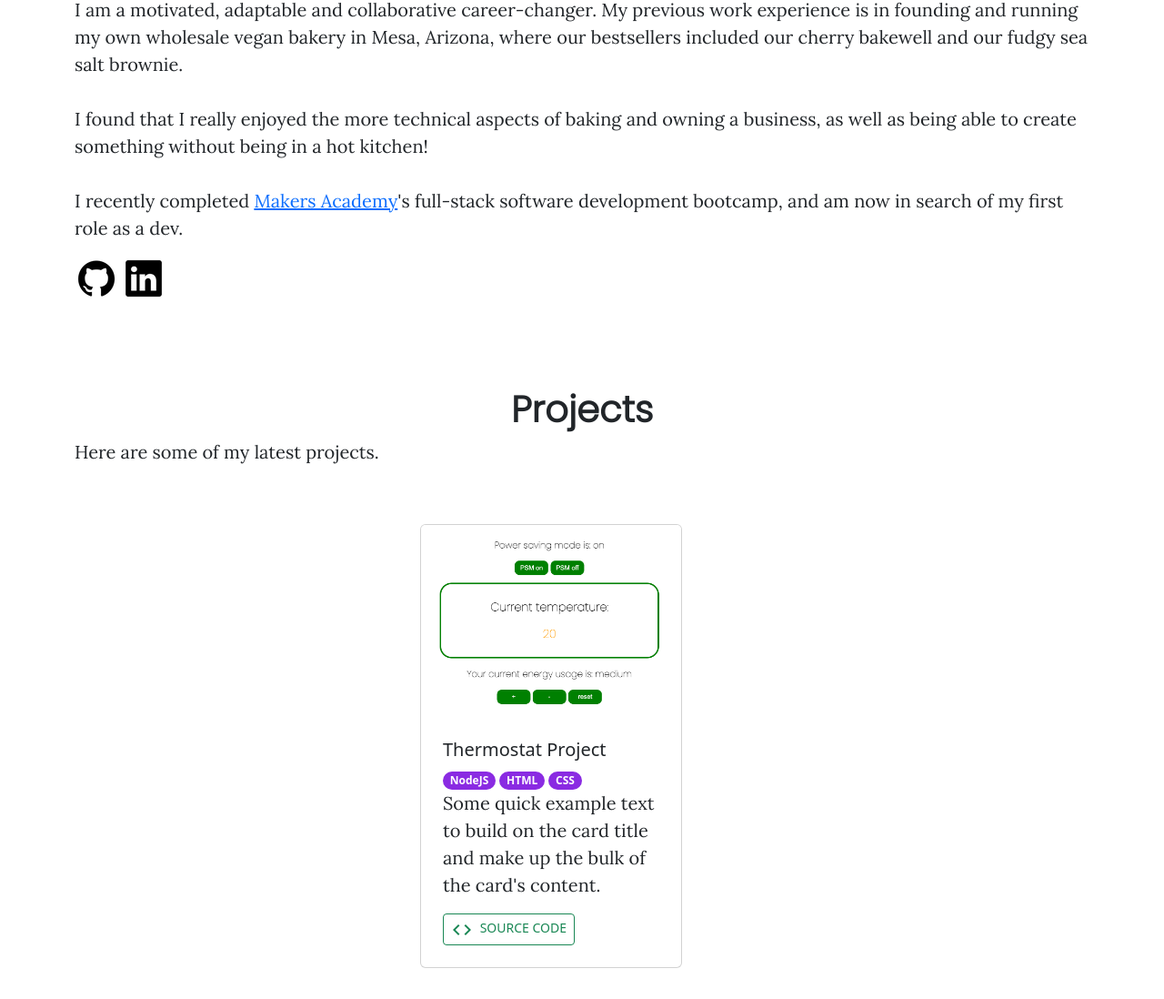
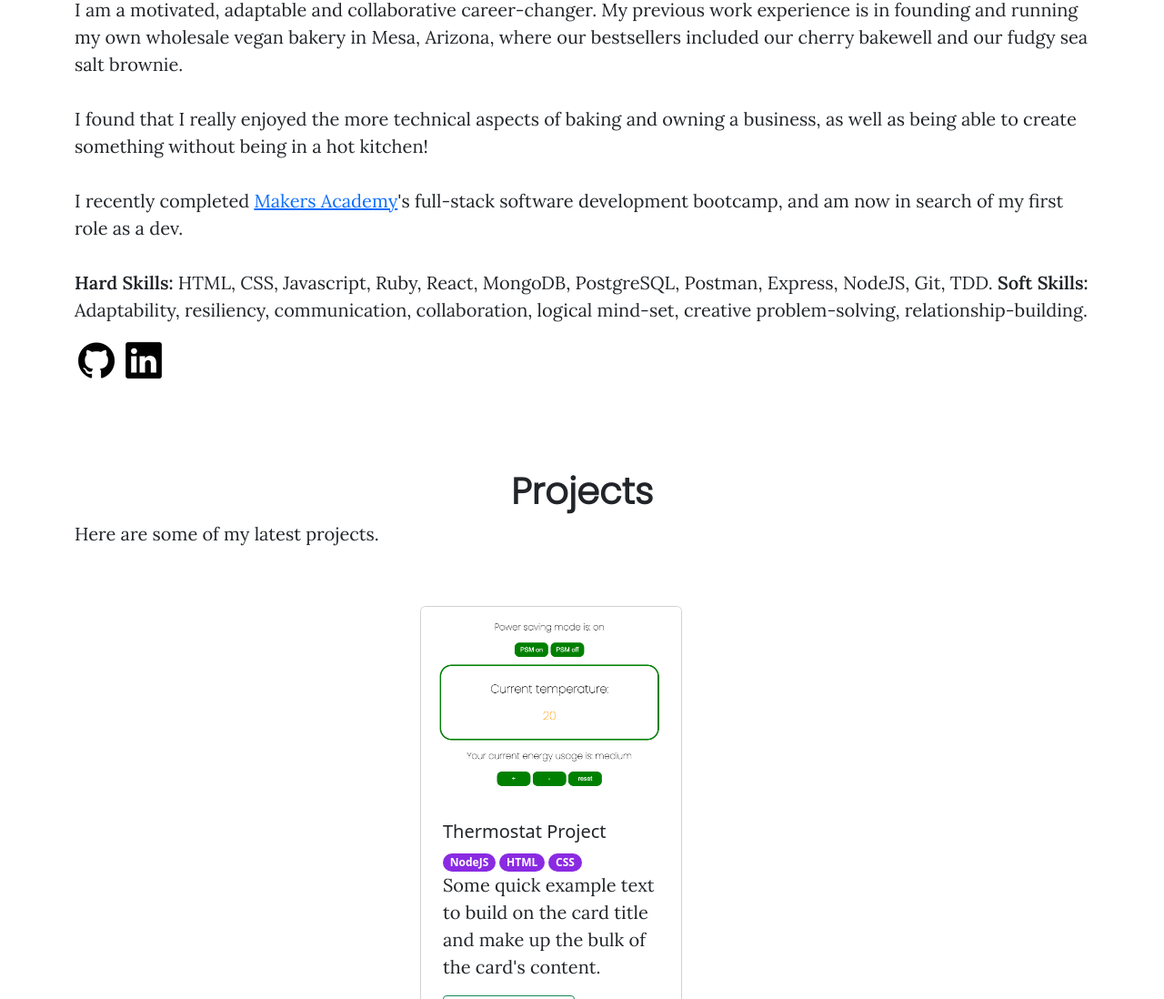
Before and after one commit to natalietheo/portfolio, a website: page index.html in a window 1280 px wide. Shown: the part 1058-2156 px from the top of the page at 91% size. Drawn offline with nearby package versions, Linux system fonts and the light colour scheme.

Commit message:
skills section added

```diff
--- a/index.html
+++ b/index.html
@@ -112,7 +112,13 @@
     create something without being in a hot kitchen! <br><br>
 
     I recently completed <a href="http://www.makers.tech">
-Makers Academy</a>'s full-stack software development bootcamp, and am now in search of my first role as a dev.           </p>
+Makers Academy</a>'s full-stack software development bootcamp, and am now in search of my first role as a dev.
+<br>
+<br>
+<b>Hard Skills:</b> HTML, CSS, Javascript, Ruby, React, MongoDB, PostgreSQL, Postman, Express, NodeJS, Git, TDD.
+<b>Soft Skills:</b> Adaptability, resiliency, communication, collaboration, logical mind-set, creative problem-solving,
+relationship-building.
+</p>
 
 <a href="https://github.com/natalietheo"><img src="../images/github.png"></a>
 <a href="https://www.linkedin.com/in/natalietheodoropoulou/"><img src="../images/linkedin.png"></a>
```
